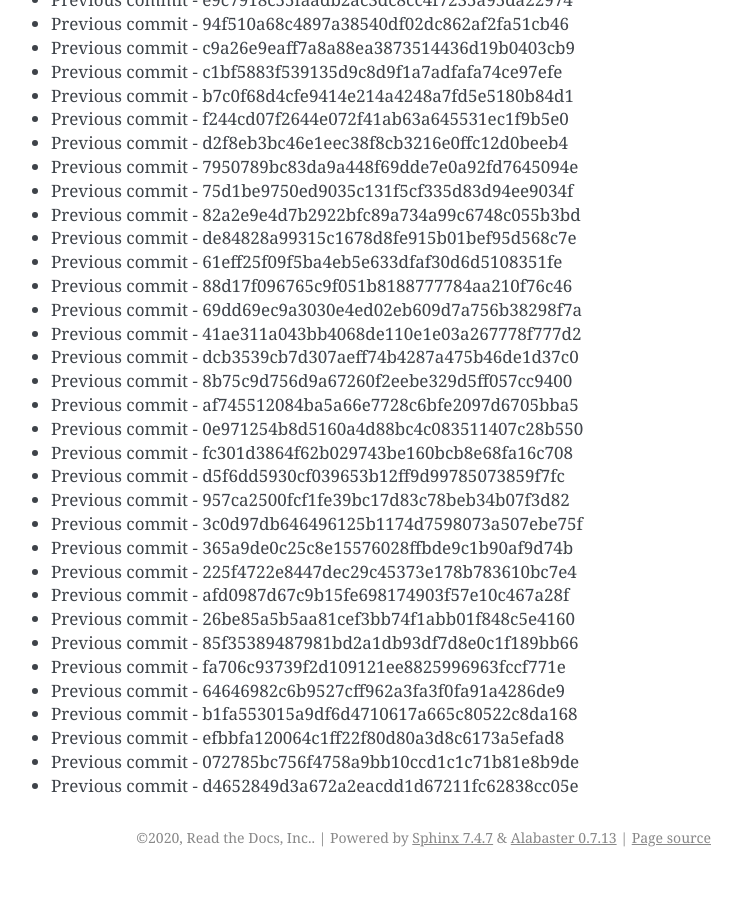
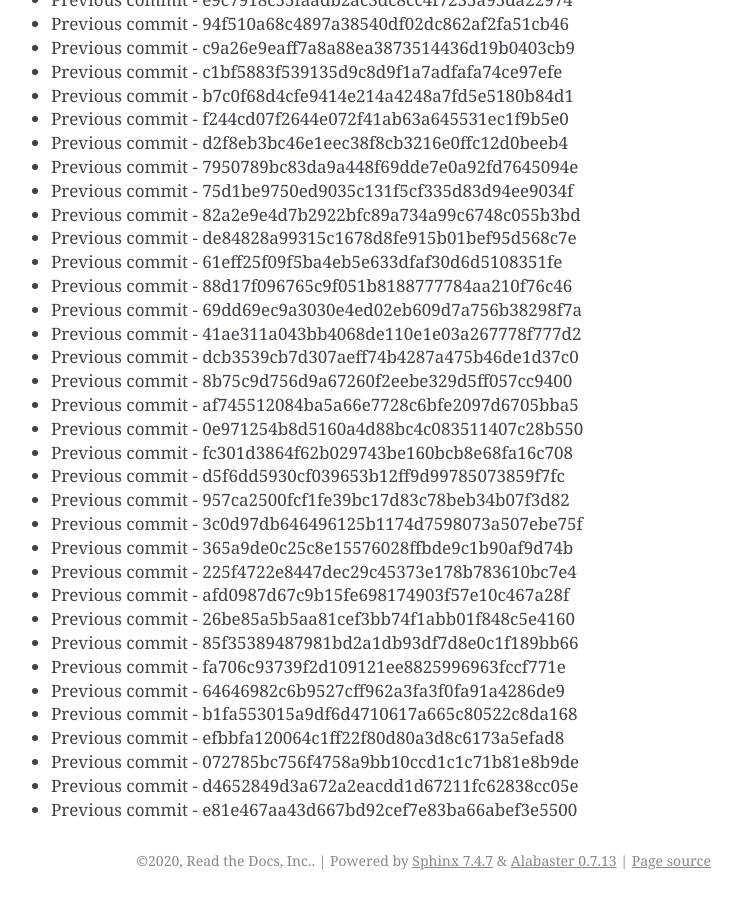
Before and after one commit to readthedocs/rtd-git-stresstest, a Sphinx documentation site: the page built from docs/updates.rst, in a window 1280 px wide and 900 px high, scrolled down 20930 px. Shown: the whole window, without its empty margins (399-1141 px from the left). Built offline with Sphinx 7.4.7, drawn with Linux system fonts in a browser that asks for light colours; before the commit the page ends 21807 px from its top, so only the background shows below that.

Commit message:
Generating commit from previous: e81e467aa43d667bd92cef7e83ba66abef3e5500

```diff
--- a/docs/updates.rst
+++ b/docs/updates.rst
@@ -911,3 +911,4 @@ It can be tested for any performance characteristics.
 * Previous commit - efbbfa120064c1ff22f80d80a3d8c6173a5efad8
 * Previous commit - 072785bc756f4758a9bb10ccd1c1c71b81e8b9de
 * Previous commit - d4652849d3a672a2eacdd1d67211fc62838cc05e
+* Previous commit - e81e467aa43d667bd92cef7e83ba66abef3e5500
```
